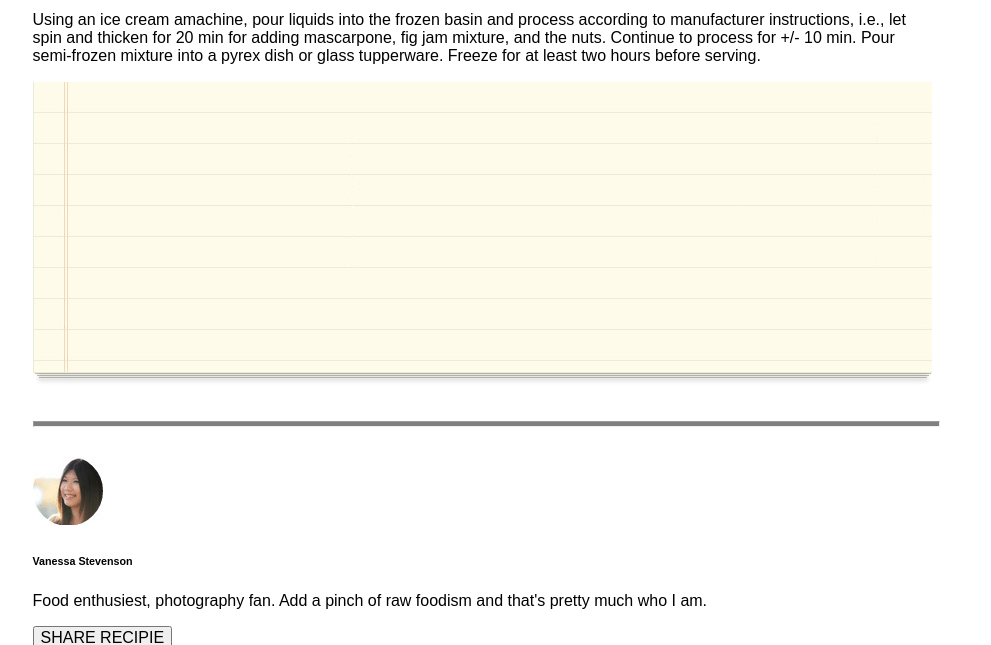
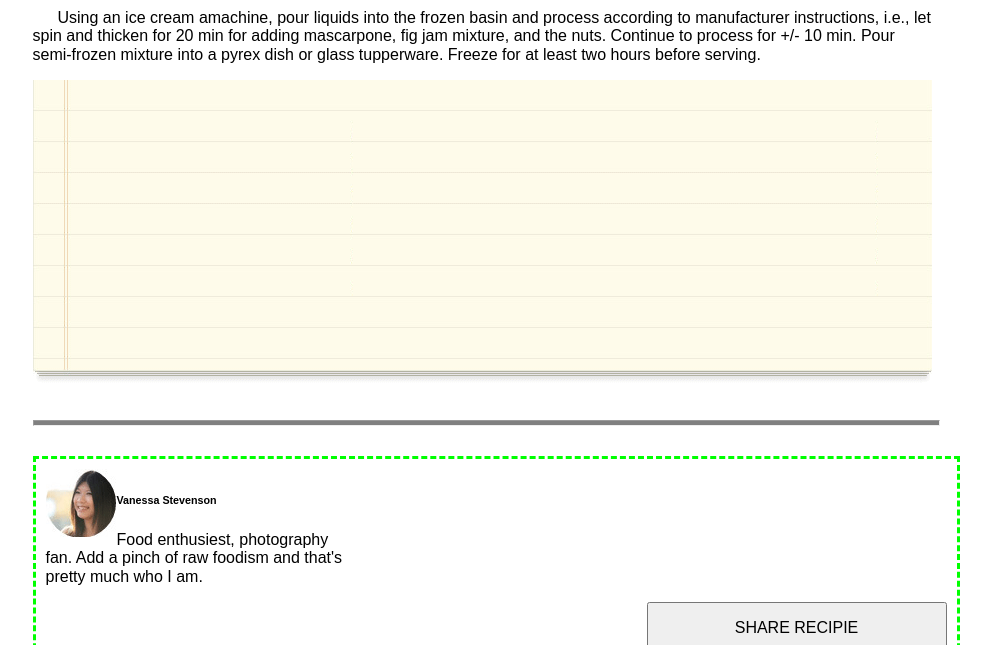
Before and after one commit to HappyH0g/chocolate-pizza, a plain HTML site: page index.html in a window 1280 px wide. Shown: the part 955-1600 px from the top of the page, without its empty margins (157-1148 px from the left). Drawn offline with Linux system fonts and the light colour scheme.

Commit message:
working on css

```diff
--- a/index.html
+++ b/index.html
@@ -66,7 +66,7 @@
 
     <hr>
 
-    <section id="profile">
+    <section class="clearfix" id="profile">
       <img src="lab-assets/van-pic.png"/>
       <h6>Vanessa Stevenson</h6>
       <p>Food enthusiest, photography fan. Add a pinch of raw foodism and that's pretty much who I am.</p>
--- a/style.css
+++ b/style.css
@@ -13,26 +13,32 @@ main {
 }
 
 header {
-  position:relative;
+  position: relative;
 }
 
 #printIcon {
   display: inline;
   width: 200px;
+  padding: 15px;
 }
 
-#printIcon img, #printIcon h4, #printIcon p {
+#printIcon img, #printIcon h4 {
   /*display: inline;*/
+  float: left;
+}
+
+#printIcon p {
+  font-size: 8pt;
   float: left;
 }
 
 #socialNav {
   display: inline;
-  width: 200px;
+  width: 250px;
+  float: right;
 }
 
 #socialNav nav li {
-  float: right;
 }
 
 hr {
@@ -51,4 +57,29 @@ hr {
 #content p {
   /*width: 300px;*/
   float: left;
+  text-indent: 25px;
 }
+
+#profile {
+  border: dashed lime;
+  padding: 10px;
+  width: 100%;
+}
+#profile img {
+  float: left;
+}
+
+#profile p, #profile h6 {
+  width: 300px;
+}
+.clearfix {
+  content: '';
+  clear: both;
+  display: table;
+}
+button {
+  float: right;
+  display: block;
+  padding: 15px;
+  width: 300px;
+}
```
